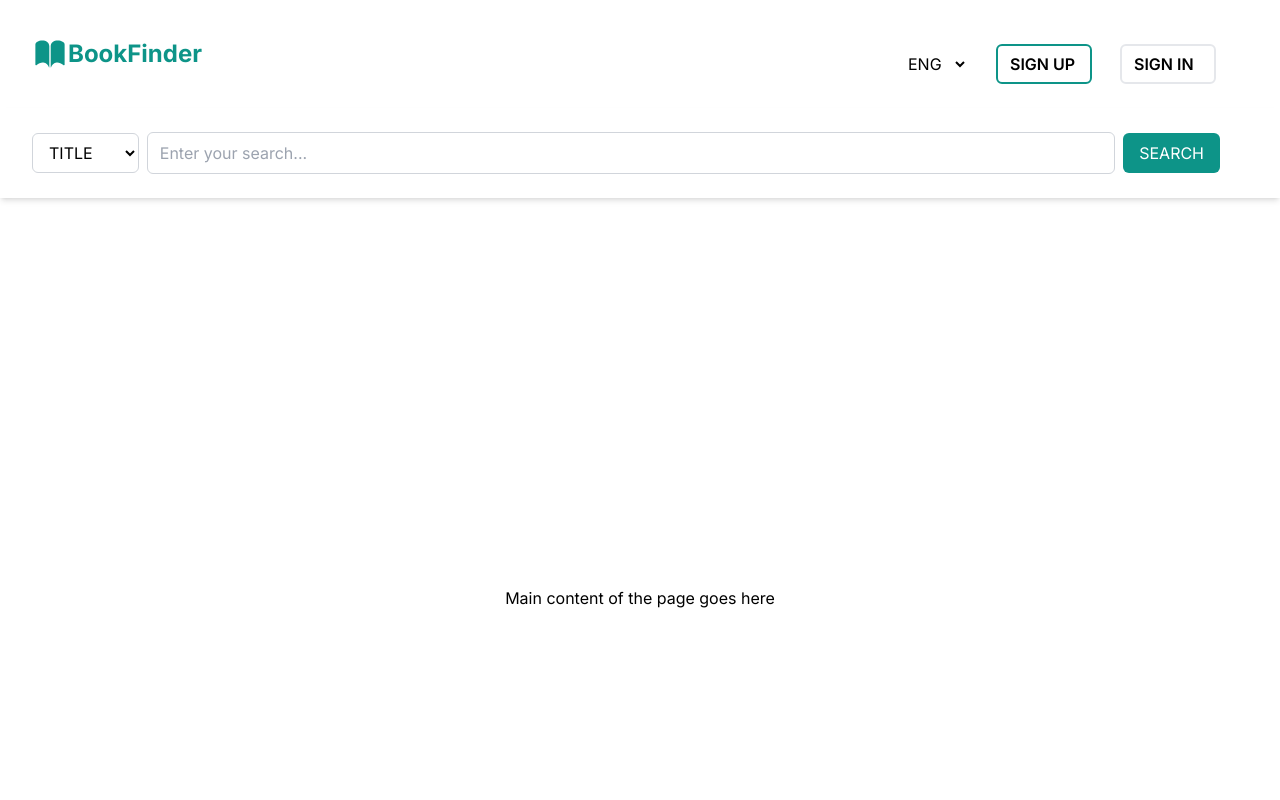
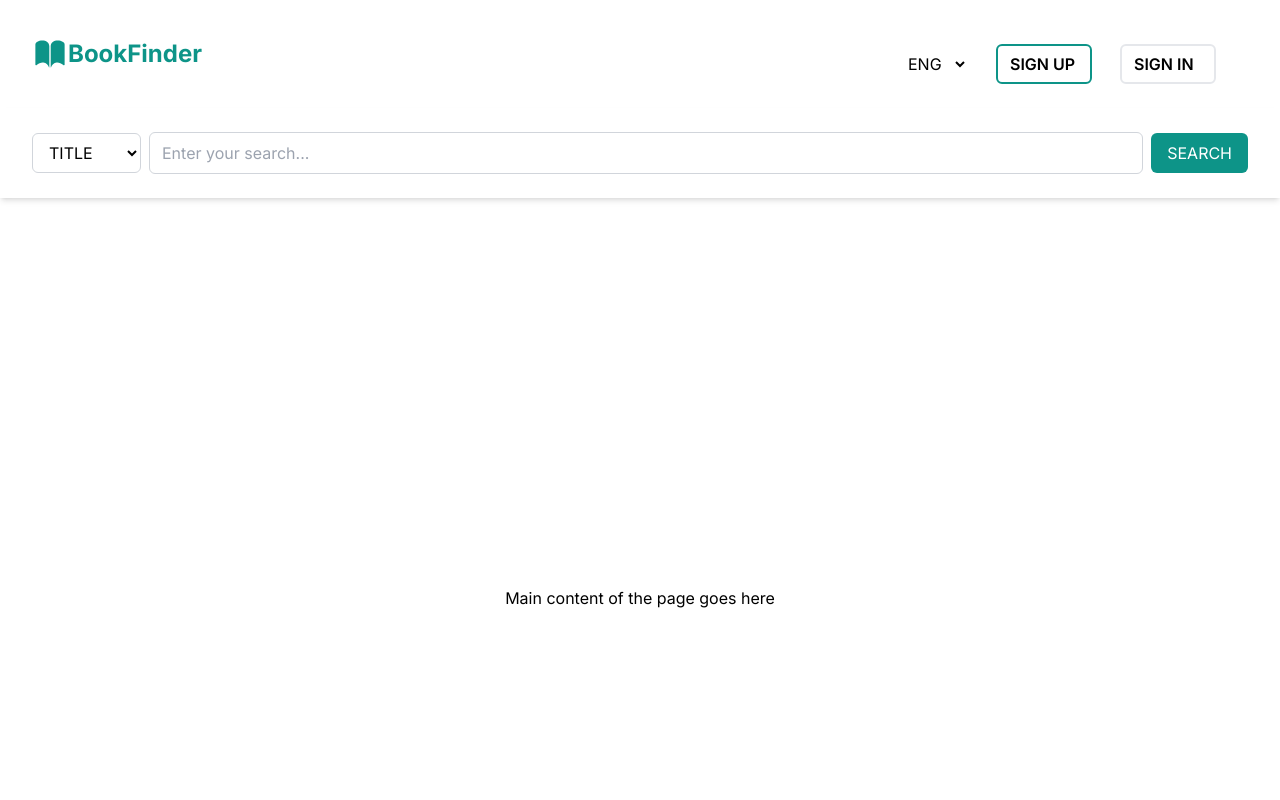
Before and after one commit to chingu-voyages/v45-tier3-team-37, a Next.js app in the folder bookfinder/: page / in a window 1280 px wide. Shown: the top 800 px of the page. Built offline with nearby package versions, Linux system fonts and the light colour scheme.

Commit message:
removed margin from search button

```diff
--- a/bookfinder/src/components/InputSearch.tsx
+++ b/bookfinder/src/components/InputSearch.tsx
@@ -14,7 +14,7 @@ const InputSearch = () => {
             className="w-full sm:flex-grow border border-gray-300 px-3 py-2 rounded-md mb-2 sm:mb-0 sm:mr-2 focus:outline-none"
             placeholder="Enter your search..."
           />
-          <button className="w-full sm:w-auto bg-teal-600 text-white px-4 py-2 rounded-md mr-0 md:mr-7">
+          <button className="w-full sm:w-auto bg-teal-600 text-white px-4 py-2 rounded-md">
             SEARCH
           </button>
         </div>
```
